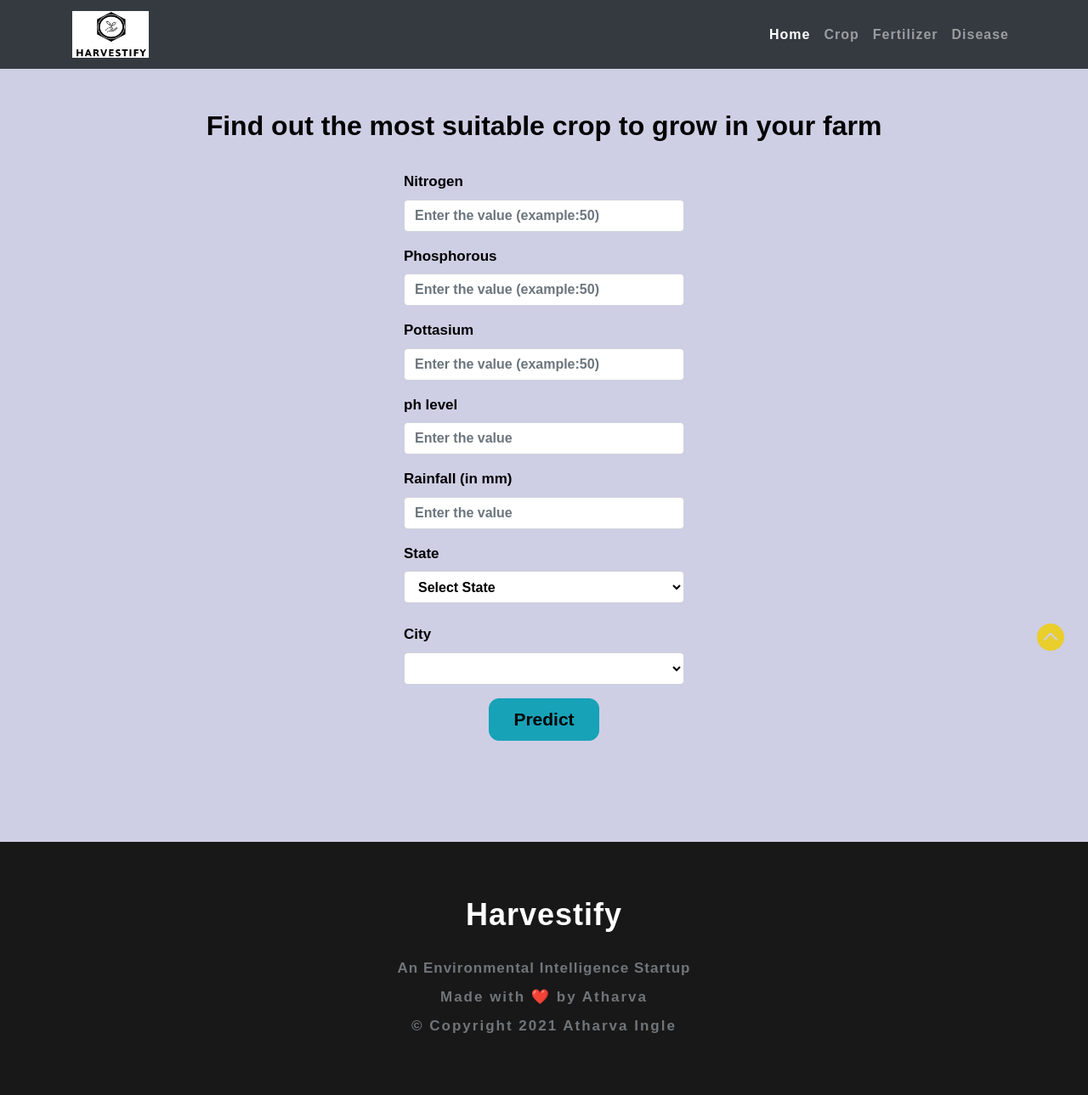
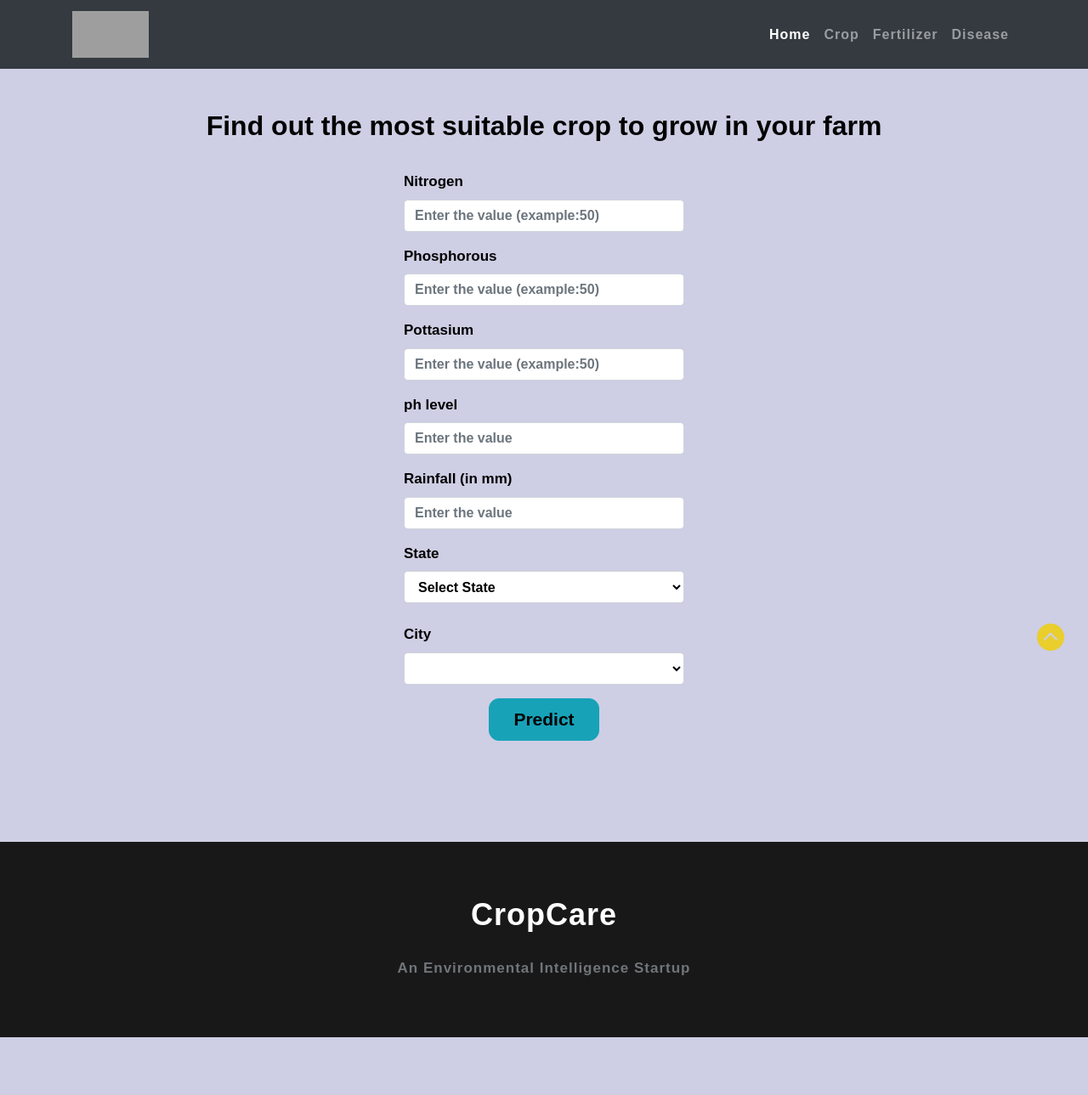
Before and after one commit to PranjalGits/Farmer-Harvestify-Master, a Flask app: page /crop-recommend in a window 1280 px wide. Shown: the whole page at 85% size. After the commit the page ends 1221 px from the top, so only its background shows below. Run offline with Flask 2, Linux system fonts and the light colour scheme; lists and menus that the app fills with data are empty; parts of the project's set-up code (start-up, migrations or seed data) failed here and were passed over; some libraries are stand-ins or nearby versions; some web fonts are replaced; grey boxes are pictures that could not be loaded.

Commit message:
Update layout.html

```diff
--- a/app/templates/layout.html
+++ b/app/templates/layout.html
@@ -158,7 +158,7 @@ Smartphone Compatible web template, free webdesigns for Nokia, Samsung, LG, Sony
 	<nav class="navbar navbar-expand-lg navbar-dark bg-dark static-top" style="background-color: #1C00ff00;">
 		<div class="container">
 			<a class="navbar-brand" href="{{ url_for('home') }}">
-				<img src="{{ url_for('static', filename='images/logo.jpg') }}" style="width: 90px; height: 55px" alt="">
+				<img src="https://cdn.dribbble.com/userupload/7753232/file/original-a64ac2bdc6be3e20224fa6bcb7b4de29.jpg?resize=400x0" style="width: 90px; height: 55px" alt="">
 			</a>
 			<button class="navbar-toggler" type="button" data-toggle="collapse" data-target="#navbarResponsive"
 				aria-controls="navbarResponsive" aria-expanded="false" aria-label="Toggle navigation">
@@ -196,7 +196,7 @@ Smartphone Compatible web template, free webdesigns for Nokia, Samsung, LG, Sony
 			<!-- logo -->
 			<h2 class="logo2 text-center">
 				<a href="{{ url_for('home') }}">
-					Harvestify
+					CropCare
 				</a>
 			</h2>
 			<!-- //logo -->
@@ -214,8 +214,7 @@ Smartphone Compatible web template, free webdesigns for Nokia, Samsung, LG, Sony
 				<p class="text-da">An Environmental Intelligence Startup<br> </p>
 			</div>
 			<p class="homelogo">
-			<p>Made with ❤️ by Atharva</p>
-			<p>&copy; Copyright 2021 Atharva Ingle</p>
+
 
 		</div>
 	</footer>
```
